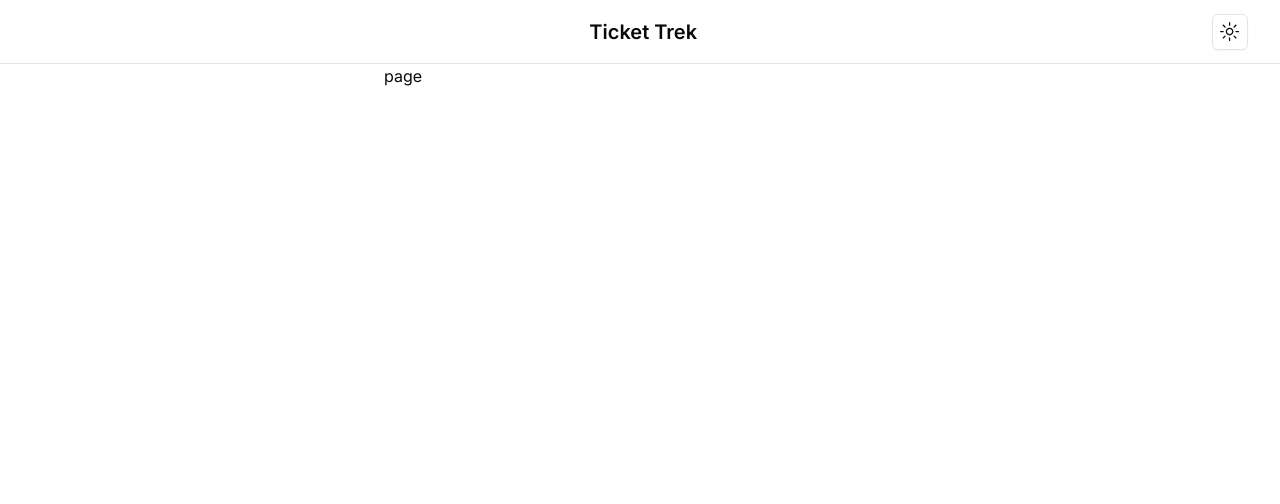
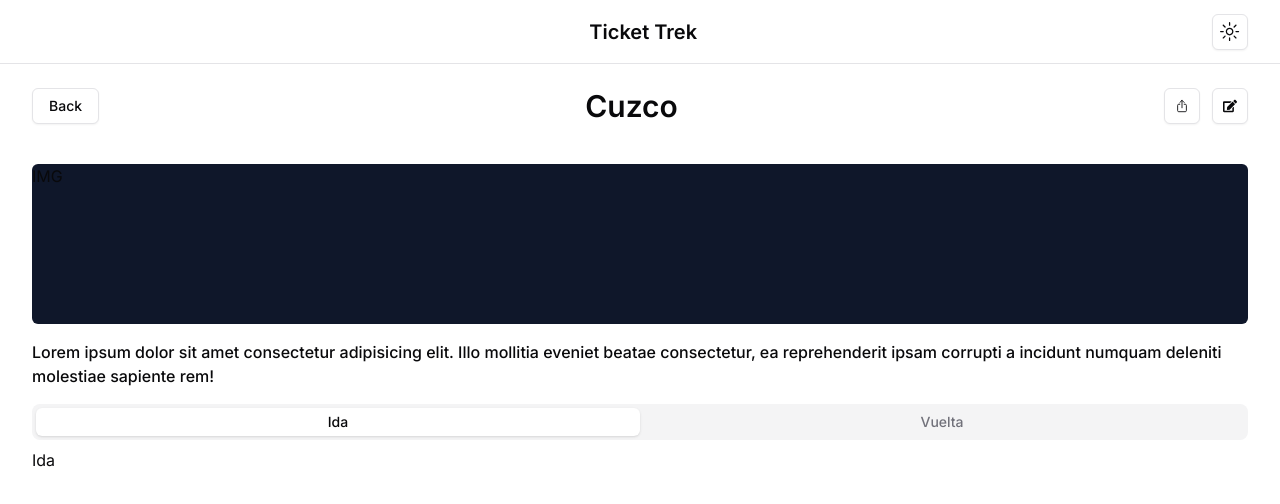
Before and after one commit to Alejandro1709/TicketTrek, a Next.js app: page /destinations/1 in a window 1280 px wide. Shown: the top 504 px of the page. Built offline with nearby package versions, Linux system fonts and the light colour scheme.

Commit message:
Add: Some UI to destination page

```diff
--- a/app/destinations/[slug]/page.tsx
+++ b/app/destinations/[slug]/page.tsx
@@ -1,4 +1,8 @@
+import { Button } from '@/components/ui/button';
+import { IoShareOutline } from 'react-icons/io5';
+import { FaEdit } from 'react-icons/fa';
 import { Metadata, ResolvingMetadata } from 'next';
+import { Tabs, TabsContent, TabsList, TabsTrigger } from '@/components/ui/tabs';
 
 type DestinationProps = {
   params: { slug: string };
@@ -17,5 +21,44 @@ export async function generateMetadata(
 }
 
 export default function DestinationPage() {
-  return <div>page</div>;
+  return (
+    <section className='flex flex-col gap-4'>
+      <div className='flex flex-row justify-between items-center mt-6'>
+        <Button variant='outline'>Back</Button>
+        <h1 className='text-3xl font-semibold'>Cuzco</h1>
+        <div className='flex flex-row gap-3 justify-center items-center'>
+          <Button variant='outline' size='icon'>
+            <IoShareOutline />
+            <span className='sr-only'>Share Link</span>
+          </Button>
+          <Button variant='outline' size='icon'>
+            <FaEdit />
+            <span className='sr-only'>Edit Destination</span>
+          </Button>
+        </div>
+      </div>
+      <header className='flex flex-col gap-4'>
+        <figure className='bg-slate-900 h-40 rounded-md mt-6'>IMG</figure>
+        <p className='font-medium'>
+          Lorem ipsum dolor sit amet consectetur adipisicing elit. Illo mollitia
+          eveniet beatae consectetur, ea reprehenderit ipsam corrupti a incidunt
+          numquam deleniti molestiae sapiente rem!
+        </p>
+      </header>
+      <div>
+        <Tabs defaultValue='ida'>
+          <TabsList className='grid w-full grid-cols-2'>
+            <TabsTrigger value='ida'>Ida</TabsTrigger>
+            <TabsTrigger value='vuelta'>Vuelta</TabsTrigger>
+          </TabsList>
+          <TabsContent value='ida'>
+            <p>Ida</p>
+          </TabsContent>
+          <TabsContent value='vuelta'>
+            <p>Vuelta</p>
+          </TabsContent>
+        </Tabs>
+      </div>
+    </section>
+  );
 }
--- a/app/layout.tsx
+++ b/app/layout.tsx
@@ -28,7 +28,7 @@ export default function RootLayout({
           disableTransitionOnChange
         >
           <Navbar />
-          <main className='flex-1 mx-8 md:mx-96'>{children}</main>
+          <main className='flex-1 mx-8'>{children}</main>
         </ThemeProvider>
       </body>
     </html>
--- a/package.json
+++ b/package.json
@@ -23,6 +23,7 @@
     "next-themes": "^0.2.1",
     "react": "^18",
     "react-dom": "^18",
+    "react-icons": "^5.0.1",
     "tailwind-merge": "^2.2.1",
     "tailwindcss-animate": "^1.0.7"
   },
```
Also changed, not shown: 1 other file (tests, documents, lock files or other folders).
